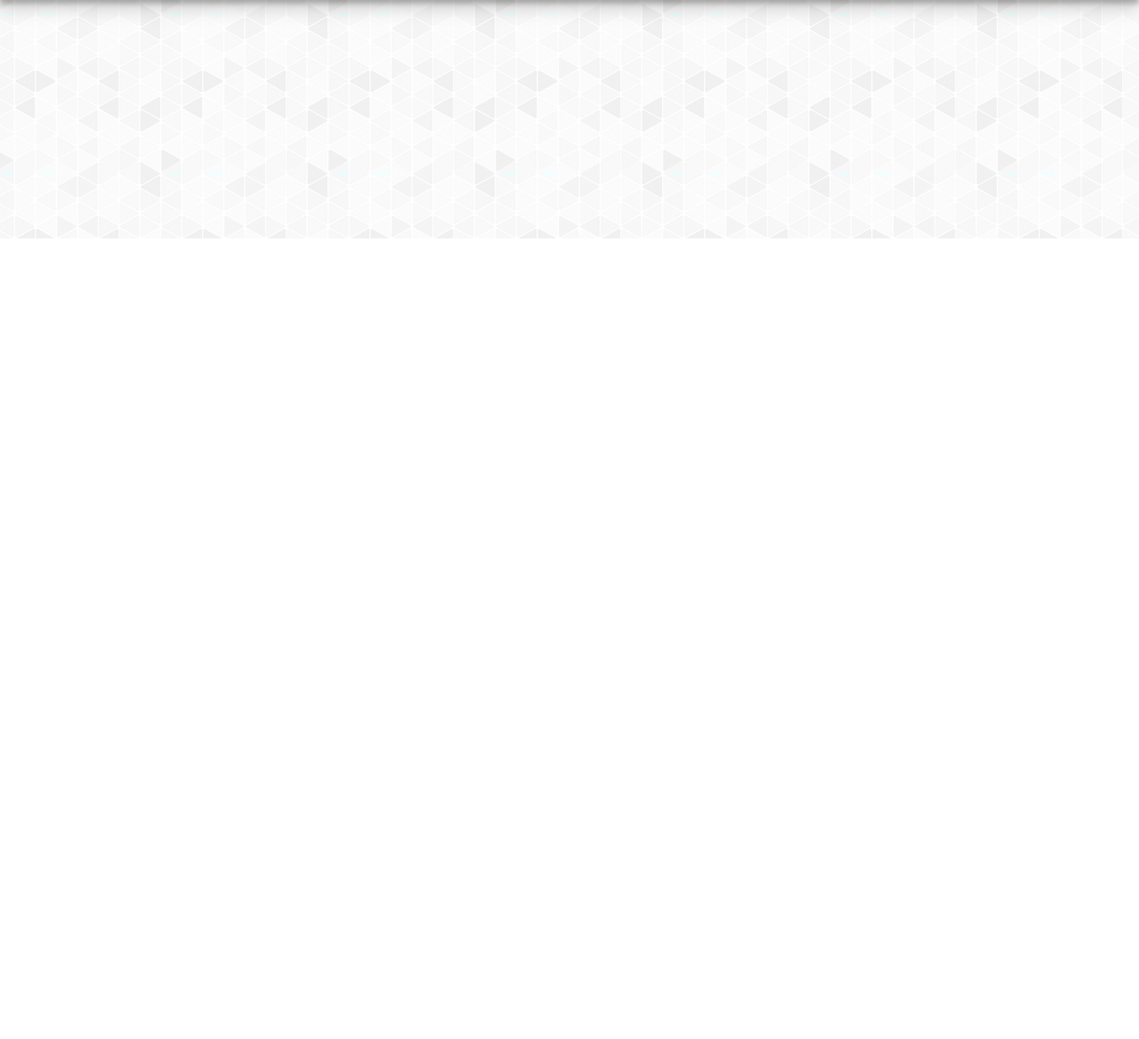
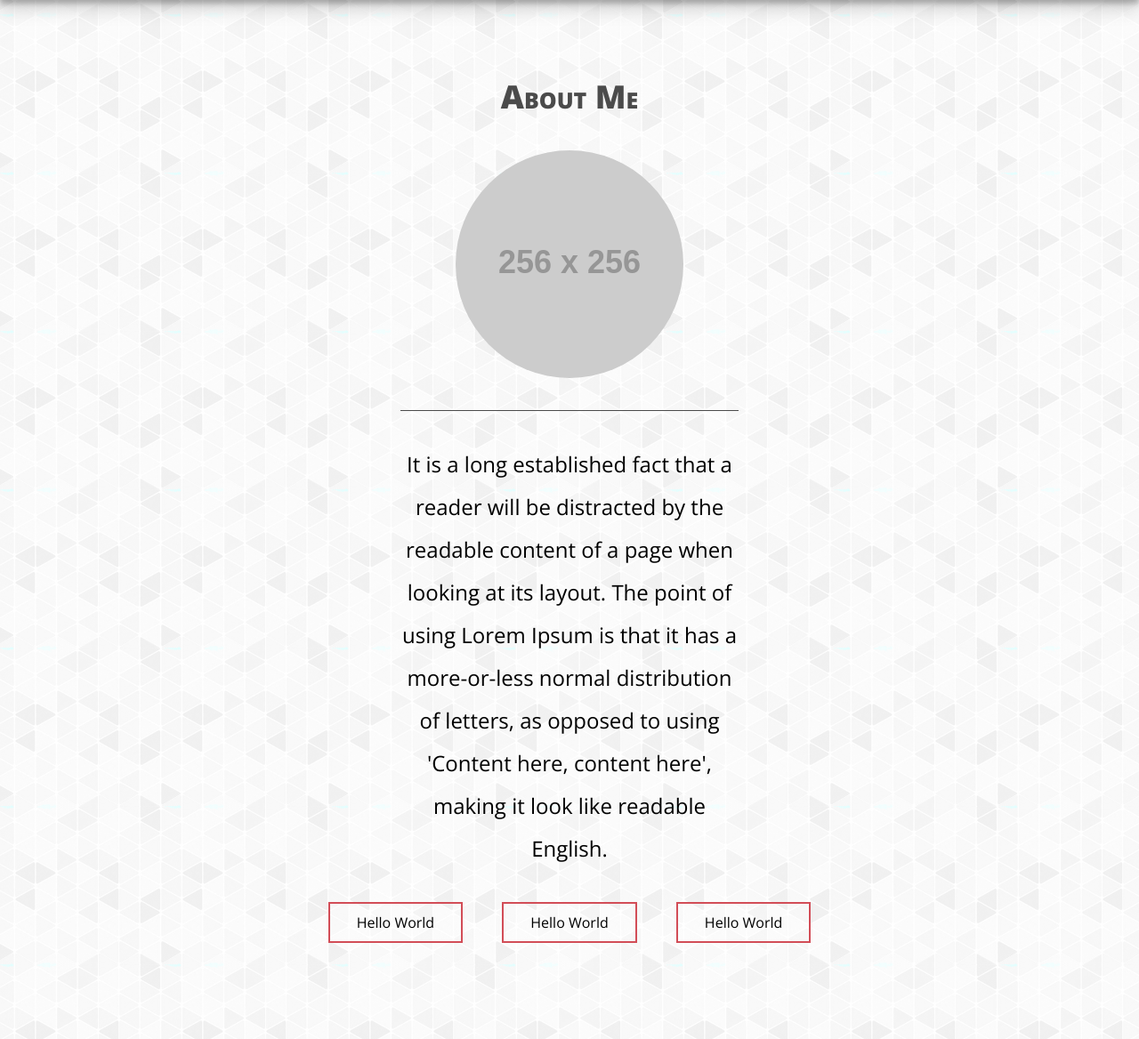
Before and after one commit to SnowShock/Website, a plain HTML site: page index.html in a window 1280 px wide. Shown: the part 532-1700 px from the top of the page at 89% size. Before the commit the page ends 800 px from the top, so only its background shows below. Drawn offline with nearby package versions, Linux system fonts and the light colour scheme; placeholder pictures from the web are drawn by us.

Commit message:
Initial Dev Commit

```diff
--- /dev/null
+++ b/assets/css/about-me.css
@@ -0,0 +1,67 @@
+html,
+body {
+	height: 1000%;
+}
+#about-me {
+	height: 900px;
+}
+
+.container {
+	padding: 50px;
+	margin: 0 200px;
+}
+
+.section-title {
+	margin: 36px;
+
+	text-align: center;
+	// text-transform: uppercase;
+	font-variant: small-caps;
+	font-weight: 800;
+	font-size: 36px;
+	color: rgb(75, 75, 75);
+}
+
+.avatar {
+	width: 256px;
+	height: 256px;
+	margin: 0 auto;
+	text-align: center;
+	background-image: url(https://placehold.it/256x256);
+	border-radius: 50%;
+}
+
+.about-blurb {
+	margin: 36px 200px;
+	padding-top: 36px;
+	font-weight: 300;
+	font-size: 24px;
+	text-align: center;
+	line-height: 2em;
+	border-top: 1px solid rgb(75, 75, 75);
+}
+.btn-group-container {
+	text-align: center;
+}
+
+.btn-group {
+	list-style-type: none;
+	padding-left: 0;
+}
+
+.btn-group .btn-default {
+	display: inline-block;
+	padding: 0 20px;
+}
+
+button {
+	background: none;
+	border: 1px solid black;
+	padding: 10px 30px;
+	border: 2px solid #D24D57;
+}
+
+button:focus {
+	outline: none;
+	border-bottom: 8px solid #A83D45;
+}
--- a/index.html
+++ b/index.html
@@ -20,17 +20,37 @@
   <!-- Page Styling (CSS) -->
   <link href="assets/css/normalize.css" rel="stylesheet">
   <link href="assets/css/style.css" rel="stylesheet">
+  <link href="assets/css/about-me.css" rel="stylesheet">
 </head>
 <body>
   <header id="header">
     <nav>
-      <a href="https://twitter.com/SnowShock35">twitter</a>
-      <a href="https://twitch.tv/SnowShock35">twitch</a>
-      <a href="https://minecraft.curseforge.com/members/SnowShock35/projects">projects</a>
+      <a href="https://twitter.com/SnowShock35">Twitter</a>
+      <a href="https://twitch.tv/SnowShock35">Twitch</a>
+      <a href="https://minecraft.curseforge.com/members/SnowShock35/projects">Projects</a>
     </nav>
     <h1><span>snowshock35</span></h1>
     <p class="slogan">Student | Front-End Developer | Gaymer | Snowman</p>
   </header>
+
+  <section id="about-me">
+  	<div class="container">
+  		<h3 class="section-title">
+  			About Me
+  		</h3>
+		<div class="avatar"></div>
+		<p class="about-blurb">
+			It is a long established fact that a reader will be distracted by the readable content of a page when looking at its layout. The point of using Lorem Ipsum is that it has a more-or-less normal distribution of letters, as opposed to using 'Content here, content here', making it look like readable English.
+		</p>
+    <div class="btn-group-container">
+      <ol class="btn-group">
+        <li class="btn-default"><button>Hello World</button></li>
+        <li class="btn-default"><button>Hello World</button></li>
+        <li class="btn-default"><button>Hello World</button></li>
+      </ol>
+    </div>
+  	</div>
+  </section>
 
   <!-- jQuery (necessary library) -->
   <script src="https://ajax.googleapis.com/ajax/libs/jquery/2.1.1/jquery.min.js"></script>
```
